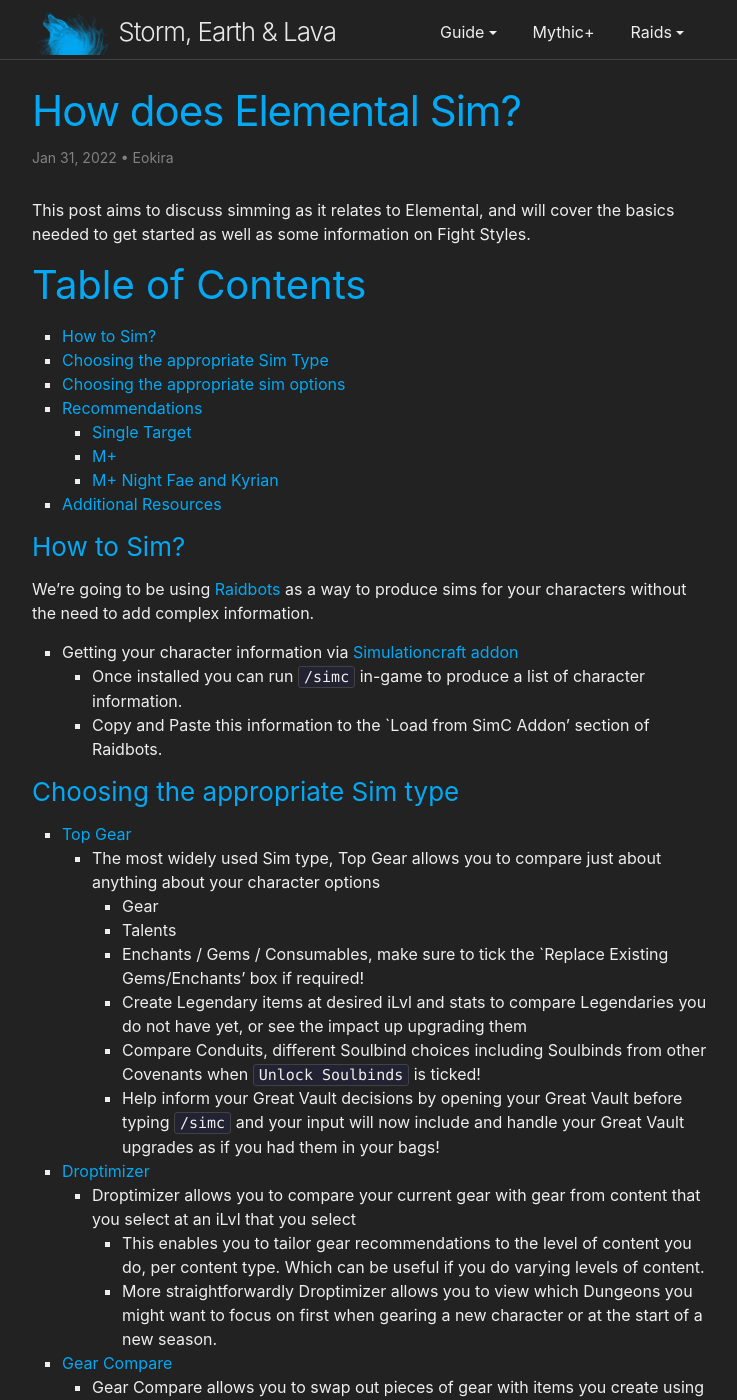
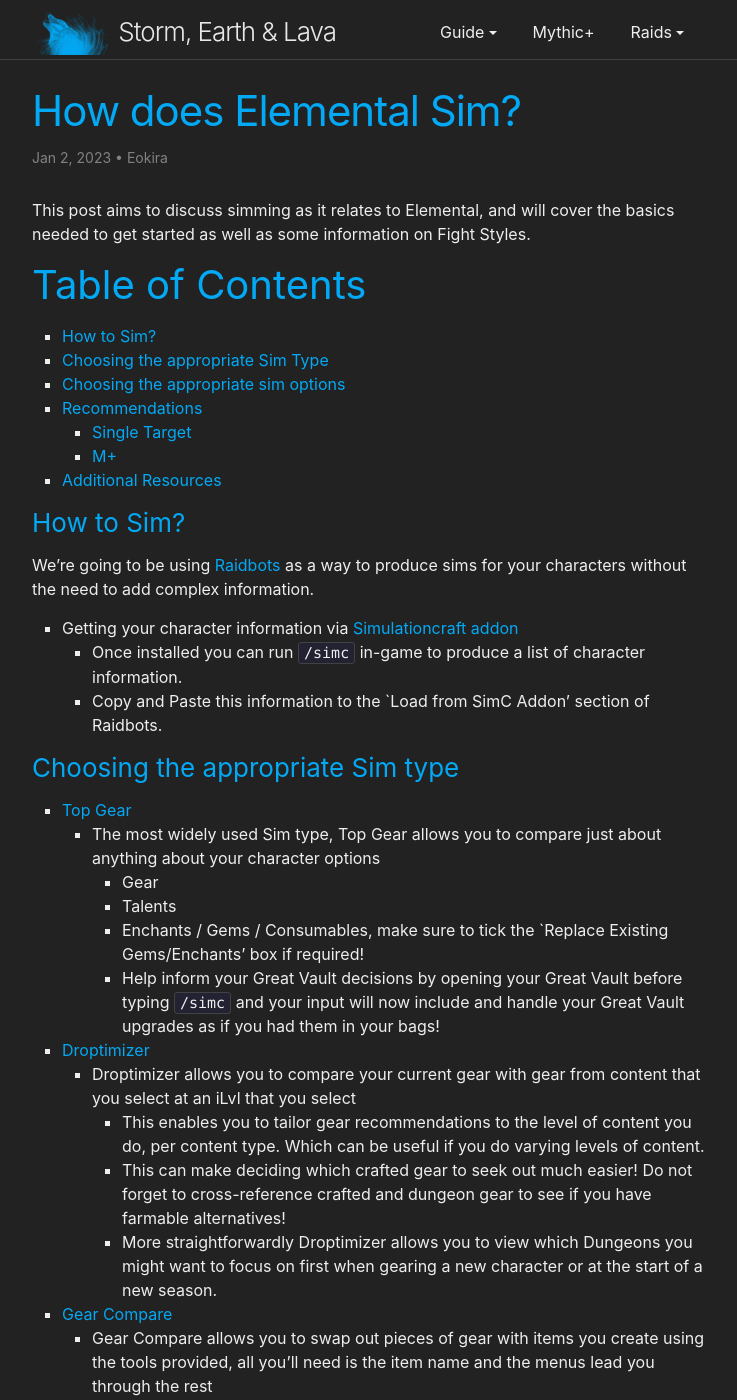
Before and after one commit to stormearthandlava/stormearthandlava.github.io, a Jekyll site: the page built from blog/_posts/2022-01-31-How-does-elemental-sim.md, in a window 1280 px wide and 1400 px high. Shown: the whole window, without its empty margins (268-1005 px from the left). Built offline with Jekyll 4.4.1, drawn with Linux system fonts in a browser that asks for light colours; a script that is not in the unit is left out; some of the changed text lies outside the part shown.

Commit message:
Update 2022-01-31-How-does-elemental-sim.md

```diff
--- a/blog/_posts/2022-01-31-How-does-elemental-sim.md
+++ b/blog/_posts/2022-01-31-How-does-elemental-sim.md
@@ -1,7 +1,7 @@
 ---
 layout: post
 title: How does Elemental Sim?
-date: 2022-01-31
+date: 02/01/2023
 excerpt: Sim settings and you!
 author: Eokira
 ---
@@ -14,7 +14,6 @@
 - [Recommendations](#recommendations)
    - [Single Target](#single-target)
    - [M+](#m)
-   - [M+ Night Fae and Kyrian](#m-night-fae-and-kyrian)
 - [Additional Resources](#additional-resources)
 
 ### How to Sim?
@@ -32,13 +31,12 @@
          - Gear
          - Talents
          - Enchants / Gems / Consumables, make sure to tick the `Replace Existing Gems/Enchants' box if required!
-         - Create Legendary items at desired iLvl and stats to compare Legendaries you do not have yet, or see the impact up upgrading them
-         - Compare Conduits, different Soulbind choices including Soulbinds from other Covenants when `Unlock Soulbinds` is ticked!
          - Help inform your Great Vault decisions by opening your Great Vault before typing `/simc` and your input will now include and handle your Great Vault upgrades as if you had them in  your bags!
 
    - [Droptimizer](https://www.raidbots.com/simbot/droptimizer)
       - Droptimizer allows you to compare your current gear with gear from content that you select at an iLvl that you select
          - This enables you to tailor gear recommendations to the level of content you do, per content type. Which can be useful if you do varying levels of content.
+         - This can make deciding which crafted gear to seek out much easier! Do not forget to cross-reference crafted and dungeon gear to see if you have farmable alternatives!
          - More straightforwardly Droptimizer allows you to view which Dungeons you might want to focus on first when gearing a new character or at the start of a new season.
 
    - [Gear Compare](https://www.raidbots.com/simbot/gear)
@@ -68,7 +66,7 @@
 
       - Hectic Add Cleave
          - Has one boss target by default, with waves of mobs that live for 15 seconds and spawn every 22 seconds
-         - In Shadowlands this has proven a useful metric when trying to account for the value of specific traits like {{ site.data.soulbinds.first_strike }}.
+         - In Dragonflight we have no real need to use this particular setting
 
    - Number of Bosses
       - Adjust how many boss-like targets are present
@@ -91,11 +89,6 @@
 
 To make gear comparisons for the specific purpose of optimizing a difficult pull in a M+ Dungeon you can vary the target number and the duration for your group.<br/>
 
-### M+ Night Fae and Kyrian
-#### `Hectic Add Cleave 1 Boss varied durations`
-
-If you aren't optimizing a specific pull by using Patchwerk AoE then using Hectic Add Cleave can be useful to include because it gives you an approximation of the value gained by {{site.data.soulbinds.first_strike}} and {{site.data.soulbinds.hammer_of_genesis}}.
-
 ### Additional Resources
 
 - If using sims to help make setup decisions you can supplement them by checking what people are using
```
